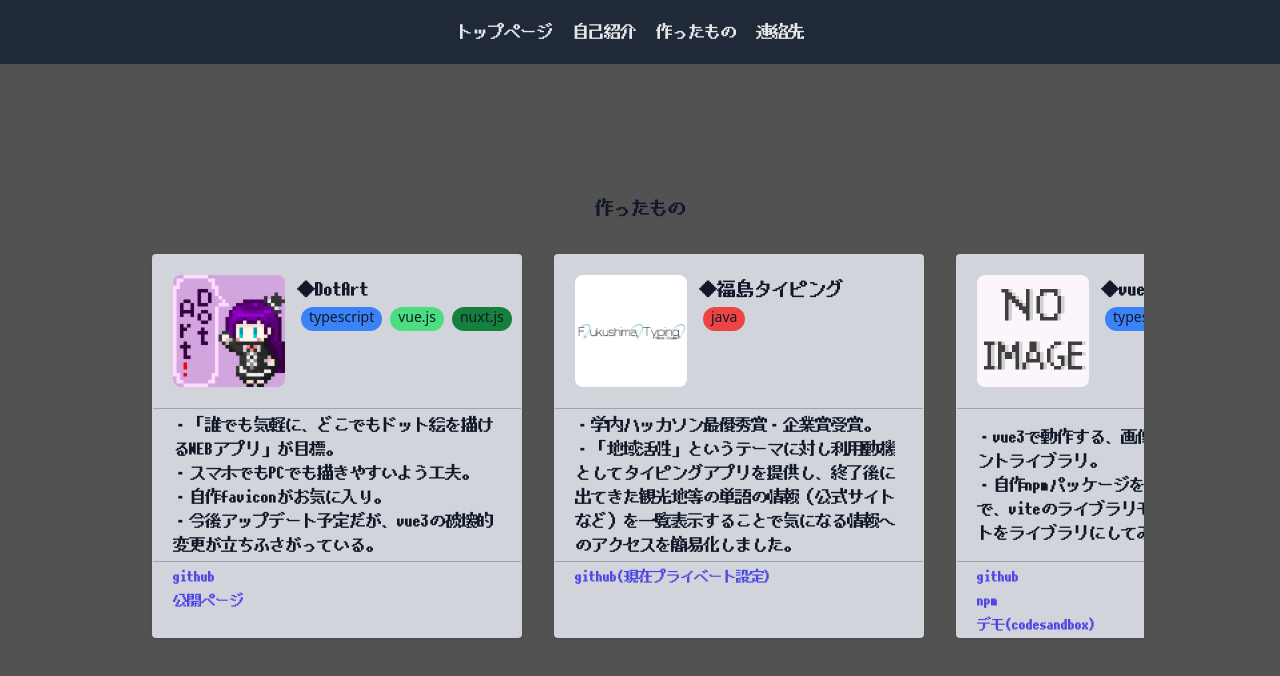
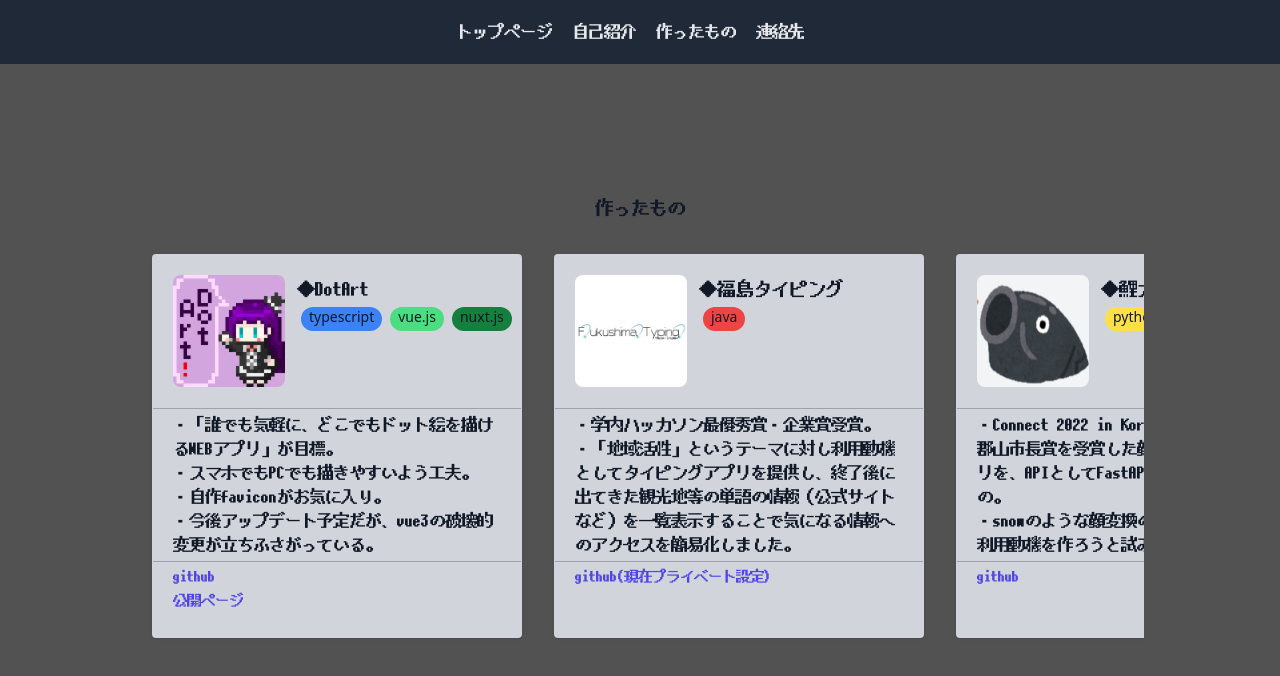
Before and after one commit to Tukudanium/tukudanium.github.io, a Vue app: page /portfolio in a window 1280 px wide. Shown: the top 676 px of the page. Built offline with nearby package versions, Linux system fonts and the light colour scheme.

Commit message:
update:鯉カメラ追加

```diff
--- a/src/pages/portfolio.vue
+++ b/src/pages/portfolio.vue
@@ -73,21 +73,20 @@ const kirinukikunPortfolioItem: PortfolioItem = {
     ],
 }
 const koiCameraPortfolioItem: PortfolioItem = {
-    imagePath: useRequiredUrl('noImage'),
+    imagePath: useRequiredUrl('esa_agenaide'),
     title: '鯉カメラ',
     summarys: [
-        'Connect 2022 in Koriyama, with UDC にて郡山市長賞を受賞した。',
-        '画像の顔の位置に鯉の顔の画像を重ねて撮影できる顔認識アプリ。',
-        '実はカメラ画像取得をpythonで行っているので、デプロイしても動かない…',
+        'Connect 2022 in Koriyama, with UDC にて郡山市長賞を受賞した顔認識＆差し替えアプリを、APIとしてFastAPIでリプレースしたもの。',
+        'snowのような顔変換の面白味でユーザーに利用動機を作ろうと試みた。',
     ],
     techs: [
         { text: 'python', color: 'bg-yellow-300' },
-        { text: 'javascript', color: 'bg-yellow-400' },
+        { text: 'FastAPI', color: 'bg-green-300' },
     ],
     links: [
         {
             text: 'github',
-            url: 'https://github.com/Tukudanium/koi_camera',
+            url: 'https://github.com/Tukudanium/koi_camera_fastapi',
         },
     ],
 }
@@ -119,8 +118,8 @@ const viteReactTsTemplatePortfolioItem: PortfolioItem = {
             <div class="flex m-2 p-0 overflow-x-scroll">
                 <portfolioCard :item="dotArtPortfolioItem" />
                 <portfolioCard :item="hukushimaPortfolioItem" />
+                <portfolioCard :item="koiCameraPortfolioItem" />
                 <portfolioCard :item="kirinukikunPortfolioItem" />
-                <portfolioCard :item="koiCameraPortfolioItem" />
                 <portfolioCard :item="viteReactTsTemplatePortfolioItem" />
             </div>
         </div>
--- /dev/null
+++ b/src/types/link.ts
@@ -0,0 +1,4 @@
+export type Link = {
+    text: string,
+    url: string,
+};
```
Also changed, not shown: src/components/tailblocks/portfolioCard.vue (+12 -3 lines), .prettierrc.yml, src/assets/image/esa_agenaide.png (added), 6 other files (tests, documents, lock files or other folders).
